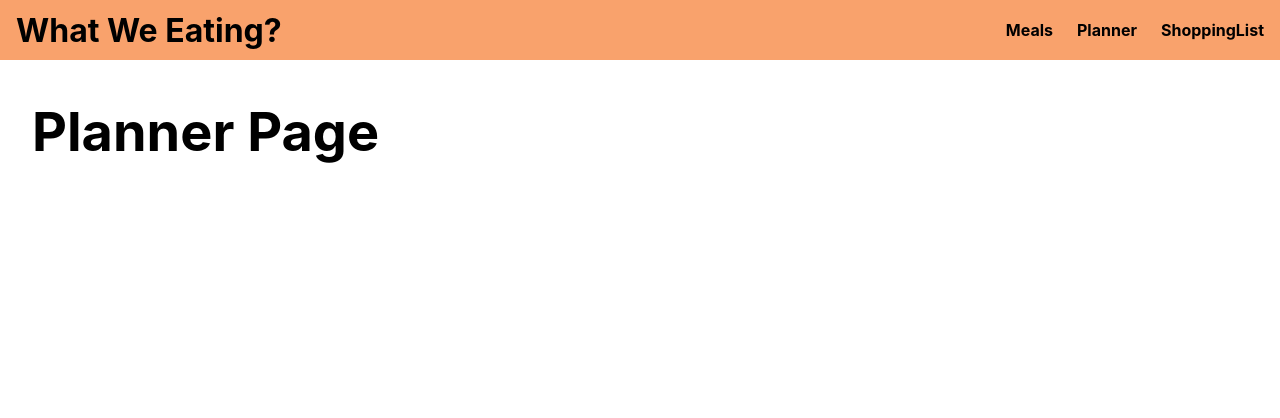
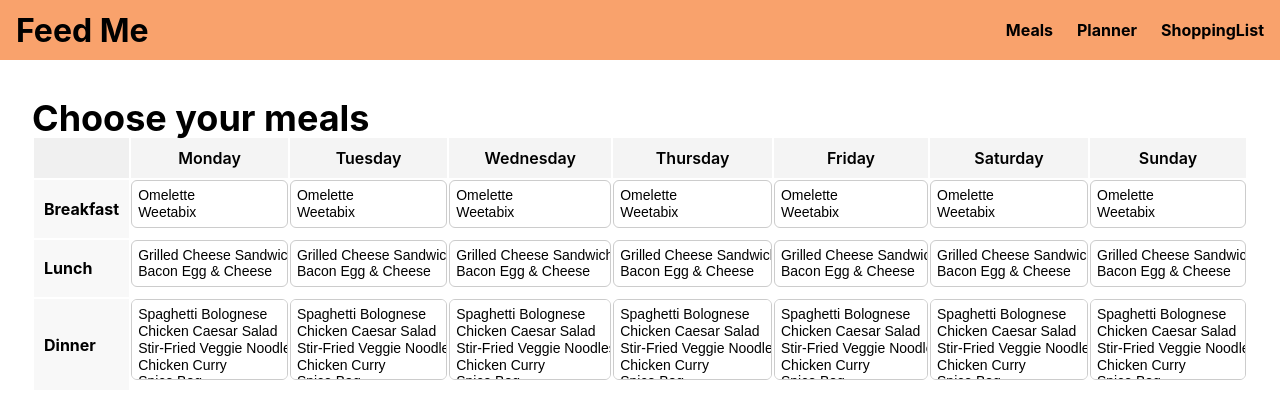
Before and after one commit to EoinCous/shopping-list-generator, a React (Vite) app: page /planner in a window 1280 px wide. Shown: the top 418 px of the page. Built offline with nearby package versions, Linux system fonts and the light colour scheme.

Commit message:
implement functionality for meal planner

```diff
--- a/src/components/NavBar.jsx
+++ b/src/components/NavBar.jsx
@@ -9,7 +9,7 @@ function NavBar() {
   return (
     <nav className="navbar">
         <div className="logo">
-            <Link to="/" onClick={() => setMenuOpen(false)}>What We Eating?</Link>
+            <Link to="/" onClick={() => setMenuOpen(false)}>Feed Me</Link>
         </div>
 
       <button className="burger" onClick={toggleMenu}>
--- a/src/css/Home.css
+++ b/src/css/Home.css
@@ -33,12 +33,6 @@
   font-size: 1rem;
   border: none;
   border-radius: 8px;
-  cursor: pointer;
-  transition: background-color 0.3s ease;
-}
-
-.hero-text button:hover {
-  background-color: #347537;
 }
 
 .hero-image {
--- /dev/null
+++ b/src/css/Planner.css
@@ -0,0 +1,56 @@
+.planner-table {
+    overflow-x: auto;
+    margin: 20px auto;
+    max-width: 100%;
+    border-collapse: collapse;
+    width: 100%;
+    min-width: 700px;
+    font-family: Arial, sans-serif;
+}
+
+.planner-table th,
+.planner-table td {
+  border: 1px solid #ccc;
+  padding: 30px 10px;
+  text-align: center;
+}
+
+.header-cell {
+  background-color: #f4f4f4;
+  font-weight: 600;
+  font-size: 16px;
+  padding: 10px;
+}
+
+.corner-cell {
+  background-color: #f0f0f0;
+}
+
+.meal-type {
+  background-color: #f8f8f8;
+  font-weight: bold;
+  text-align: left;
+  padding: 10px;
+}
+
+.meal-cell:hover {
+  background-color: #fff5cc;
+  cursor: pointer;
+}
+
+.selected-meals {
+    margin-top: 6px;
+  font-size: 13px;
+  color: #333;
+  line-height: 1.4;
+}
+
+select {
+  width: 100%;
+  padding: 6px;
+  font-size: 14px;
+  border-radius: 6px;
+  border: 1px solid #ccc;
+  background-color: white;
+  margin-bottom: 4px;
+}
--- a/src/data/meals.json
+++ b/src/data/meals.json
@@ -40,5 +40,26 @@
     "image": "/images/chicken-curry.jpg",
     "ingredients": ["chicken breast", "onion", "garlic", "coconut milk", "curry powder", "rice"],
     "type": "Dinner"
+  },
+  {
+    "id": 7,
+    "name": "Weetabix",
+    "image": "",
+    "ingredients": ["weetabix", "milk", "honey"],
+    "type": "Breakfast"
+  },
+  {
+    "id": 8,
+    "name": "Spice Bag",
+    "image": "/images/spice-bag.jpeg",
+    "ingredients": ["chicken", "peppers", "onions", "spice bag mix", "potatoes"],
+    "type": "Dinner"
+  },
+  {
+    "id": 9,
+    "name": "Bacon Egg & Cheese",
+    "image": "",
+    "ingredients": ["bread", "bacon", "eggs", "cheese", "butter", "sriracha"],
+    "type": "Lunch"
   }
 ]
--- a/src/pages/MealDetails.jsx
+++ b/src/pages/MealDetails.jsx
@@ -19,7 +19,7 @@ function MealDetails(){
         <div className="meal-detail-info">
           <h2>{meal.name}</h2>
           <p><strong>Type:</strong> {meal.type}</p>
-          <p><strong>Ingredients:</strong> {meal.ingredients}</p>
+          <p><strong>Ingredients:</strong> {meal.ingredients.join(", ")}</p>
         </div>
       </div>
     );
--- a/src/pages/Meals.jsx
+++ b/src/pages/Meals.jsx
@@ -11,7 +11,6 @@ function Meals(){
 
     return (
         <div className='meals'>
-            <h1>Meals Page</h1>
             <MealFilter selectedType={filter} onSelect={setFilter} />
             <div className='meals-grid'>
                 {filteredMeals.map(meal =>
--- a/src/pages/Planner.jsx
+++ b/src/pages/Planner.jsx
@@ -1,9 +1,77 @@
-function Planner(){
-    return (
-        <div>
-            <h1>Planner Page</h1>
-        </div>
-    )
+import "../css/Planner.css";
+import { useState, useEffect } from 'react';
+import meals from '../data/meals.json';
+
+function Planner() {
+  const daysOfWeek = ["Monday", "Tuesday", "Wednesday", "Thursday", "Friday", "Saturday", "Sunday"];
+  const mealTypes = ["Breakfast", "Lunch", "Dinner"];
+
+  // Load from localStorage or use empty object
+  const [mealPlan, setMealPlan] = useState(() => {
+    const saved = localStorage.getItem("mealPlan");
+    return saved ? JSON.parse(saved) : {};
+  });
+
+  const getMealOptions = (type) => {
+    return meals.filter((meal) => meal.type.toLowerCase() === type.toLowerCase());
+  };
+
+  const handleChange = (day, mealType, selectedOptions) => {
+    const key = `${day}-${mealType}`;
+    const values = Array.from(selectedOptions, (option) => option.value);
+    setMealPlan((prev) => ({ ...prev, [key]: values }));
+  };
+
+  // Save to localStorage whenever mealPlan changes
+  useEffect(() => {
+    localStorage.setItem("mealPlan", JSON.stringify(mealPlan));
+  }, [mealPlan]);
+
+  return (
+    <div className="planner">
+      <h2>Choose your meals</h2>
+      <table>
+        <thead>
+          <tr>
+            <th className="corner-cell"></th>
+            {daysOfWeek.map((day) => (
+              <th key={day} className="header-cell">{day}</th>
+            ))}
+          </tr>
+        </thead>
+        <tbody>
+          {mealTypes.map((mealType) => (
+            <tr key={mealType}>
+              <td className="meal-type">{mealType}</td>
+              {daysOfWeek.map((day) => {
+                const key = `${day}-${mealType}`;
+                const options = getMealOptions(mealType);
+                return (
+                  <td key={key} className="meal-cell">
+                    <select
+                      multiple
+                      value={mealPlan[key] || []}
+                      onChange={(e) => handleChange(day, mealType, e.target.selectedOptions)}
+                      size={options.length > 4 ? 4 : options.length} // Optional: limit dropdown height
+                    >
+                      {options.map((meal) => (
+                        <option key={meal.name} value={meal.name}>
+                          {meal.name}
+                        </option>
+                      ))}
+                    </select>
+                    <div className="selected-meals">
+                      {(mealPlan[key] || []).join(", ")}
+                    </div>
+                  </td>
+                );
+              })}
+            </tr>
+          ))}
+        </tbody>
+      </table>
+    </div>
+  );
 }
 
 export default Planner;
```
Also changed, not shown: public/images/spice-bag.jpeg (added).
